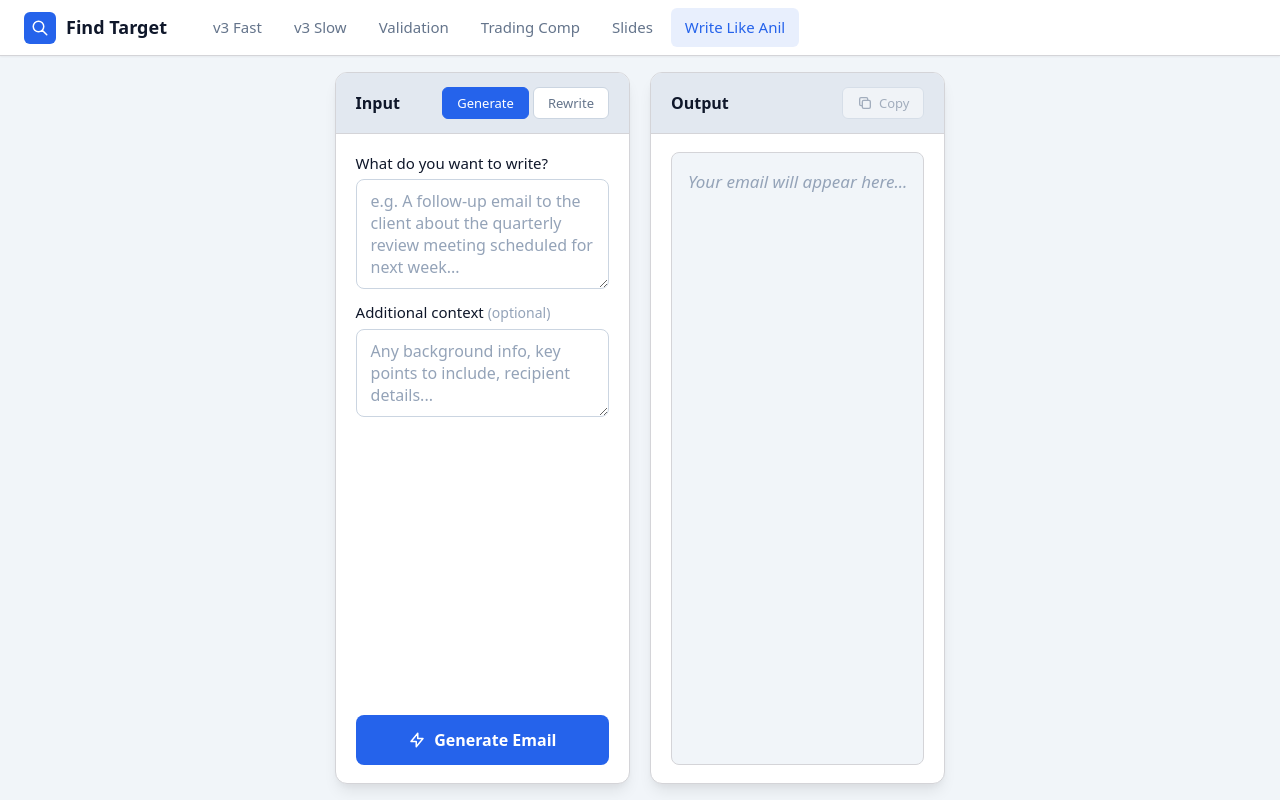
After one commit to xvasjack/xvasjack.github.io, a PHP site: page /write-like-anil.html in a window 1280 px wide. The commit adds this page. Run offline with PHP 8.4, Linux system fonts and the light colour scheme.

Commit message:
Add Write Like Anil email writing tool
- Create write-like-anil.html with side-by-side input/output layout
- Add Generate and Rewrite modes for email composition
- Include copy-to-clipboard functionality for output
- Add CSS styles for writer layout and inline tabs
- Update navigation across all pages to include new tool

```diff
--- a/find-target-slow.html
+++ b/find-target-slow.html
@@ -22,6 +22,7 @@
       <a href="validation.html">Validation</a>
       <a href="trading-comparable.html">Trading Comp</a>
       <a href="profile-slides.html">Slides</a>
+      <a href="write-like-anil.html">Write Like Anil</a>
     </nav>
   </header>
 
--- a/find-target.html
+++ b/find-target.html
@@ -22,6 +22,7 @@
       <a href="validation.html">Validation</a>
       <a href="trading-comparable.html">Trading Comp</a>
       <a href="profile-slides.html">Slides</a>
+      <a href="write-like-anil.html">Write Like Anil</a>
     </nav>
   </header>
 
--- a/profile-slides.html
+++ b/profile-slides.html
@@ -22,6 +22,7 @@
       <a href="validation.html">Validation</a>
       <a href="trading-comparable.html">Trading Comp</a>
       <a href="profile-slides.html" class="active">Slides</a>
+      <a href="write-like-anil.html">Write Like Anil</a>
     </nav>
   </header>
 
--- a/styles.css
+++ b/styles.css
@@ -632,3 +632,177 @@ textarea:focus {
 .spinner {
   animation: spin 1s linear infinite;
 }
+
+/* Writer Layout (Write Like Anil) */
+.writer-layout {
+  padding: 16px 24px;
+}
+
+.writer-container {
+  display: grid;
+  grid-template-columns: 1fr 1fr;
+  gap: 20px;
+  height: 100%;
+  max-width: 1400px;
+  margin: 0 auto;
+}
+
+.writer-panel {
+  display: flex;
+  flex-direction: column;
+  background: var(--bg-surface);
+  border: 1px solid var(--border-subtle);
+  border-radius: var(--radius-lg);
+  box-shadow: var(--shadow-lg);
+  overflow: hidden;
+}
+
+.panel-header {
+  display: flex;
+  align-items: center;
+  justify-content: space-between;
+  padding: 14px 20px;
+  border-bottom: 1px solid var(--border-subtle);
+  background: var(--bg-subtle);
+}
+
+.panel-header h2 {
+  font-size: 16px;
+  font-weight: 600;
+  color: var(--text-main);
+  margin: 0;
+  border: none;
+  padding: 0;
+}
+
+.panel-body {
+  flex: 1;
+  padding: 18px 20px;
+  display: flex;
+  flex-direction: column;
+  overflow: auto;
+}
+
+/* Inline Tabs */
+.inline-tabs {
+  display: flex;
+  gap: 4px;
+  border: none;
+}
+
+.inline-tabs .tab-btn {
+  flex: none;
+  padding: 6px 14px;
+  font-size: 13px;
+  border-radius: var(--radius-sm);
+  border: 1px solid var(--border-medium);
+  background: var(--bg-surface);
+}
+
+.inline-tabs .tab-btn.active {
+  background: var(--accent);
+  color: white;
+  border-color: var(--accent);
+}
+
+.inline-tabs .tab-btn:hover:not(.active) {
+  background: var(--bg-surface);
+  border-color: var(--accent);
+}
+
+/* Mode Content */
+.mode-content {
+  display: none;
+  flex: 1;
+  flex-direction: column;
+  gap: 12px;
+}
+
+.mode-content.active {
+  display: flex;
+}
+
+.input-panel .panel-body {
+  gap: 14px;
+}
+
+.input-panel textarea {
+  resize: vertical;
+  min-height: 60px;
+}
+
+/* Output Area */
+.output-area {
+  flex: 1;
+  padding: 16px;
+  background: var(--bg-body);
+  border: 1px solid var(--border-subtle);
+  border-radius: var(--radius-md);
+  overflow: auto;
+  min-height: 200px;
+}
+
+.output-placeholder {
+  color: var(--text-light);
+  font-style: italic;
+}
+
+.output-text {
+  font-size: 15px;
+  line-height: 1.65;
+  color: var(--text-main);
+  white-space: pre-wrap;
+}
+
+.output-error {
+  color: var(--error);
+  font-weight: 500;
+}
+
+/* Copy Button */
+.copy-btn {
+  display: flex;
+  align-items: center;
+  gap: 6px;
+  padding: 6px 14px;
+  font-size: 13px;
+  font-weight: 500;
+  font-family: var(--font-sans);
+  color: var(--text-muted);
+  background: var(--bg-surface);
+  border: 1px solid var(--border-medium);
+  border-radius: var(--radius-sm);
+  cursor: pointer;
+  transition: all 0.15s ease;
+}
+
+.copy-btn:hover:not(:disabled) {
+  color: var(--accent);
+  border-color: var(--accent);
+}
+
+.copy-btn:disabled {
+  opacity: 0.5;
+  cursor: not-allowed;
+}
+
+.copy-btn.copied {
+  color: var(--success);
+  border-color: var(--success);
+}
+
+.copy-btn svg {
+  width: 16px;
+  height: 16px;
+}
+
+/* Responsive Writer Layout */
+@media (max-width: 900px) {
+  .writer-container {
+    grid-template-columns: 1fr;
+  }
+
+  .writer-panel {
+    min-height: 300px;
+  }
+}
--- a/trading-comparable.html
+++ b/trading-comparable.html
@@ -22,6 +22,7 @@
       <a href="validation.html">Validation</a>
       <a href="trading-comparable.html" class="active">Trading Comp</a>
       <a href="profile-slides.html">Slides</a>
+      <a href="write-like-anil.html">Write Like Anil</a>
     </nav>
   </header>
 
--- a/validation.html
+++ b/validation.html
@@ -23,6 +23,7 @@
       <a href="validation.html" class="active">Validation</a>
       <a href="trading-comparable.html">Trading Comp</a>
       <a href="profile-slides.html">Slides</a>
+      <a href="write-like-anil.html">Write Like Anil</a>
     </nav>
   </header>
 
--- /dev/null
+++ b/write-like-anil.html
@@ -0,0 +1,188 @@
+<!DOCTYPE html>
+<html lang="en">
+<head>
+  <meta charset="UTF-8">
+  <meta name="viewport" content="width=device-width, initial-scale=1.0">
+  <title>Write Like Anil</title>
+  <link rel="stylesheet" href="styles.css">
+</head>
+<body>
+  <header class="app-header">
+    <a href="find-target.html" class="logo">
+      <span class="logo-icon">
+        <svg fill="none" stroke="currentColor" viewBox="0 0 24 24">
+          <path stroke-linecap="round" stroke-linejoin="round" stroke-width="2" d="M21 21l-6-6m2-5a7 7 0 11-14 0 7 7 0 0114 0z"/>
+        </svg>
+      </span>
+      Find Target
+    </a>
+    <nav>
+      <a href="find-target.html">v3 Fast</a>
+      <a href="find-target-slow.html">v3 Slow</a>
+      <a href="validation.html">Validation</a>
+      <a href="trading-comparable.html">Trading Comp</a>
+      <a href="profile-slides.html">Slides</a>
+      <a href="write-like-anil.html" class="active">Write Like Anil</a>
+    </nav>
+  </header>
+
+  <main class="app-main writer-layout">
+    <div class="writer-container">
+      <div class="writer-panel input-panel">
+        <div class="panel-header">
+          <h2>Input</h2>
+          <div class="tabs inline-tabs">
+            <button class="tab-btn active" data-mode="generate">Generate</button>
+            <button class="tab-btn" data-mode="rewrite">Rewrite</button>
+          </div>
+        </div>
+
+        <div class="panel-body">
+          <div class="mode-content active" id="mode-generate">
+            <div class="form-group">
+              <label for="generatePrompt">What do you want to write?</label>
+              <textarea id="generatePrompt" rows="4" placeholder="e.g. A follow-up email to the client about the quarterly review meeting scheduled for next week..."></textarea>
+            </div>
+            <div class="form-group">
+              <label for="generateContext">Additional context <span class="label-hint">(optional)</span></label>
+              <textarea id="generateContext" rows="3" placeholder="Any background info, key points to include, recipient details..."></textarea>
+            </div>
+          </div>
+
+          <div class="mode-content" id="mode-rewrite">
+            <div class="form-group">
+              <label for="rewriteInput">Paste your draft email</label>
+              <textarea id="rewriteInput" rows="6" placeholder="Paste the email you want to rewrite in Anil's style..."></textarea>
+            </div>
+            <div class="form-group">
+              <label for="rewriteNotes">Rewrite instructions <span class="label-hint">(optional)</span></label>
+              <textarea id="rewriteNotes" rows="2" placeholder="e.g. Make it more concise, soften the tone, add urgency..."></textarea>
+            </div>
+          </div>
+
+          <button type="button" class="submit-btn" id="generateBtn">
+            <svg fill="none" stroke="currentColor" viewBox="0 0 24 24">
+              <path stroke-linecap="round" stroke-linejoin="round" stroke-width="2" d="M13 10V3L4 14h7v7l9-11h-7z"/>
+            </svg>
+            <span id="btnText">Generate Email</span>
+          </button>
+        </div>
+      </div>
+
+      <div class="writer-panel output-panel">
+        <div class="panel-header">
+          <h2>Output</h2>
+          <button class="copy-btn" id="copyBtn" disabled>
+            <svg fill="none" stroke="currentColor" viewBox="0 0 24 24">
+              <path stroke-linecap="round" stroke-linejoin="round" stroke-width="2" d="M8 16H6a2 2 0 01-2-2V6a2 2 0 012-2h8a2 2 0 012 2v2m-6 12h8a2 2 0 002-2v-8a2 2 0 00-2-2h-8a2 2 0 00-2 2v8a2 2 0 002 2z"/>
+            </svg>
+            <span>Copy</span>
+          </button>
+        </div>
+
+        <div class="panel-body">
+          <div class="output-area" id="outputArea">
+            <p class="output-placeholder">Your email will appear here...</p>
+          </div>
+        </div>
+      </div>
+    </div>
+  </main>
+
+  <script>
+    // Tab switching
+    const tabBtns = document.querySelectorAll('.tab-btn');
+    const modeContents = document.querySelectorAll('.mode-content');
+    const btnText = document.getElementById('btnText');
+    let currentMode = 'generate';
+
+    tabBtns.forEach(btn => {
+      btn.addEventListener('click', () => {
+        const mode = btn.dataset.mode;
+        currentMode = mode;
+
+        tabBtns.forEach(b => b.classList.remove('active'));
+        modeContents.forEach(c => c.classList.remove('active'));
+
+        btn.classList.add('active');
+        document.getElementById('mode-' + mode).classList.add('active');
+
+        btnText.textContent = mode === 'generate' ? 'Generate Email' : 'Rewrite Email';
+      });
+    });
+
+    // Copy functionality
+    const copyBtn = document.getElementById('copyBtn');
+    const outputArea = document.getElementById('outputArea');
+
+    copyBtn.addEventListener('click', async () => {
+      const text = outputArea.innerText;
+      if (!text || text === 'Your email will appear here...') return;
+
+      try {
+        await navigator.clipboard.writeText(text);
+        const originalHTML = copyBtn.innerHTML;
+        copyBtn.innerHTML = '<svg fill="none" stroke="currentColor" viewBox="0 0 24 24"><path stroke-linecap="round" stroke-linejoin="round" stroke-width="2" d="M5 13l4 4L19 7"/></svg><span>Copied!</span>';
+        copyBtn.classList.add('copied');
+
+        setTimeout(() => {
+          copyBtn.innerHTML = originalHTML;
+          copyBtn.classList.remove('copied');
+        }, 2000);
+      } catch (err) {
+        console.error('Failed to copy:', err);
+      }
+    });
+
+    // Generate/Rewrite functionality
+    const generateBtn = document.getElementById('generateBtn');
+
+    generateBtn.addEventListener('click', async () => {
+      generateBtn.disabled = true;
+      generateBtn.innerHTML = '<svg class="spinner" fill="none" viewBox="0 0 24 24"><circle cx="12" cy="12" r="10" stroke="currentColor" stroke-width="4" opacity="0.25"></circle><path fill="currentColor" d="M4 12a8 8 0 018-8V0C5.373 0 0 5.373 0 12h4z" opacity="0.75"></path></svg> Processing...';
+
+      let inputData = {};
+
+      if (currentMode === 'generate') {
+        inputData = {
+          mode: 'generate',
+          prompt: document.getElementById('generatePrompt').value,
+          context: document.getElementById('generateContext').value
+        };
+      } else {
+        inputData = {
+          mode: 'rewrite',
+          draft: document.getElementById('rewriteInput').value,
+          notes: document.getElementById('rewriteNotes').value
+        };
+      }
+
+      try {
+        const response = await fetch('https://xvasjackgithubio-production.up.railway.app/api/write-like-anil', {
+          method: 'POST',
+          headers: { 'Content-Type': 'application/json' },
+          body: JSON.stringify(inputData)
+        });
+
+        if (response.ok) {
+          const data = await response.json();
+          outputArea.innerHTML = '<div class="output-text">' + formatOutput(data.email || data.result || 'No output generated') + '</div>';
+          copyBtn.disabled = false;
+        } else {
+          throw new Error('Request failed');
+        }
+      } catch (err) {
+        outputArea.innerHTML = '<p class="output-error">Error generating email. Please try again.</p>';
+        console.error(err);
+      } finally {
+        generateBtn.disabled = false;
+        generateBtn.innerHTML = '<svg fill="none" stroke="currentColor" viewBox="0 0 24 24"><path stroke-linecap="round" stroke-linejoin="round" stroke-width="2" d="M13 10V3L4 14h7v7l9-11h-7z"/></svg><span id="btnText">' + (currentMode === 'generate' ? 'Generate Email' : 'Rewrite Email') + '</span>';
+      }
+    });
+
+    function formatOutput(text) {
+      return text.replace(/\n/g, '<br>');
+    }
+  </script>
+</body>
+</html>
```
